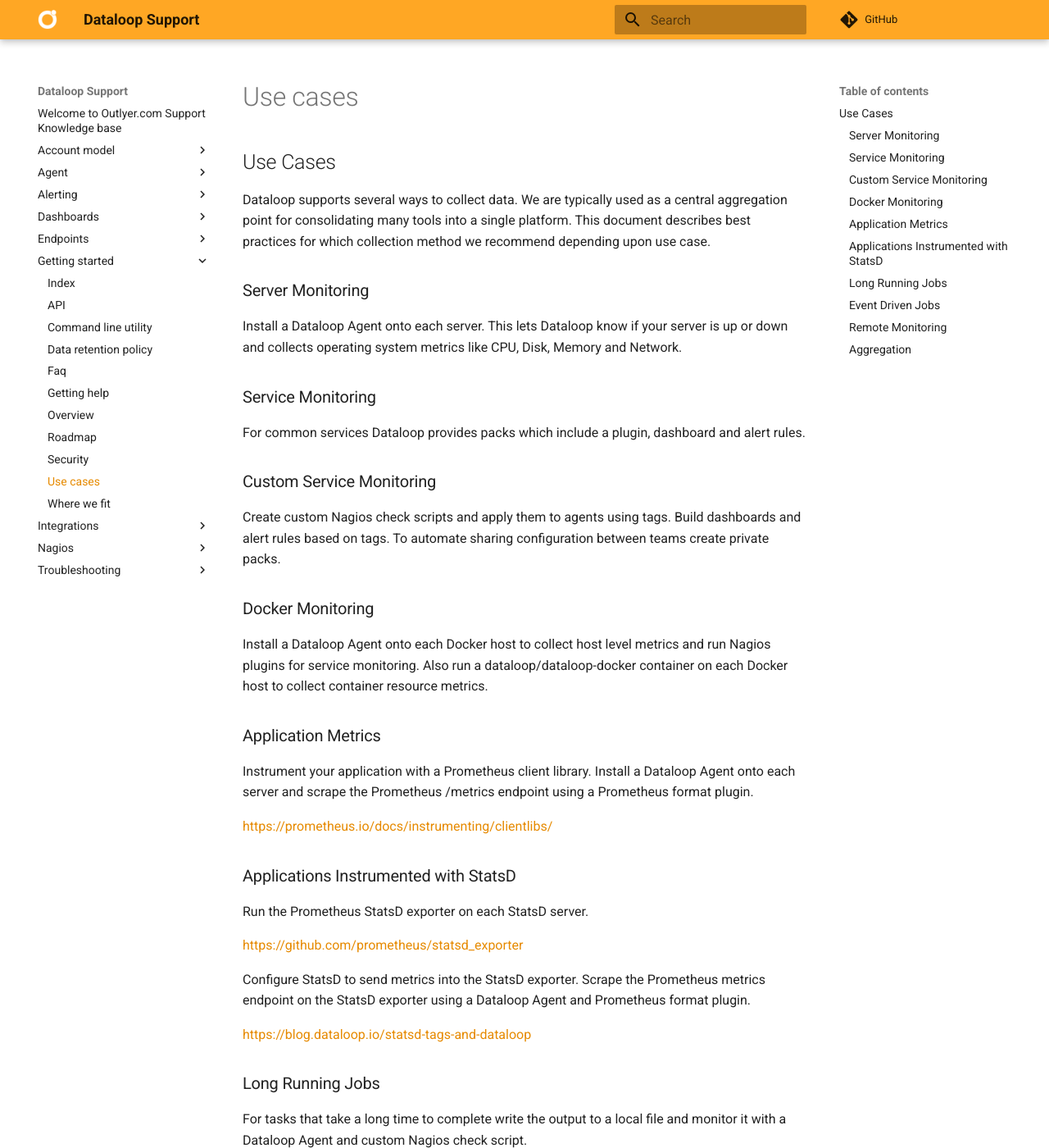
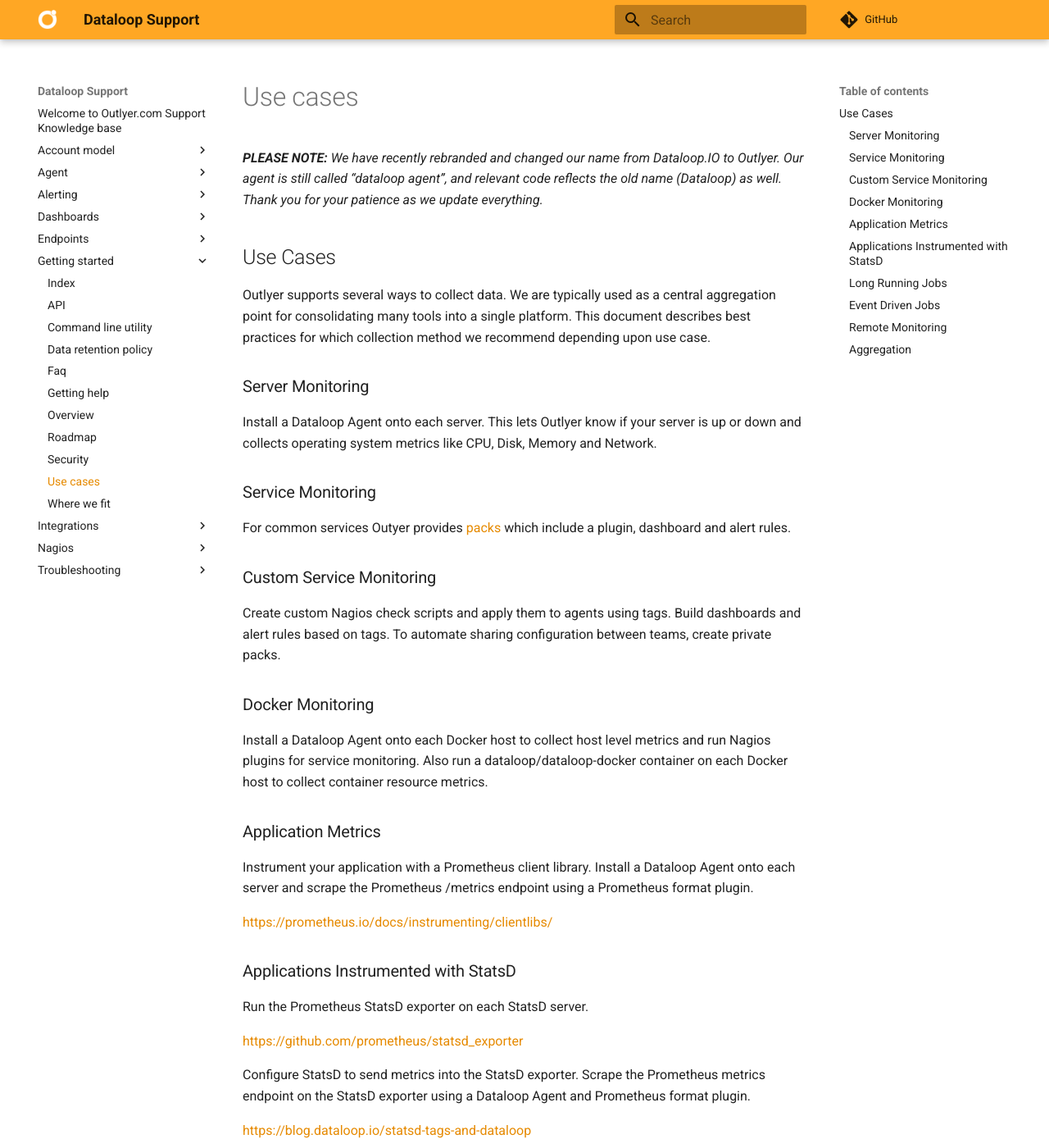
Before and after one commit to dataloop/dataloop-support, an MkDocs documentation site: the page built from docs/getting_started/use_cases.md, in a window 1280 px wide and 1400 px high. Shown: the whole window at 82% size. Built offline with MkDocs 1.6.1 and Material for MkDocs 9.7.7, drawn with Linux system fonts in a browser that asks for light colours; comment, search, counter and statistics services are not loaded; some of the changed text lies outside the part shown.

Commit message:
Several copy updates to Outlyer
this link doesn't work: graphite.dataloop.io

```diff
--- a/docs/getting_started/use_cases.md
+++ b/docs/getting_started/use_cases.md
@@ -1,18 +1,20 @@
+_**PLEASE NOTE:** We have recently rebranded and changed our name from Dataloop.IO to Outlyer. Our agent is still called “dataloop agent”, and relevant code reflects the old name (Dataloop) as well. Thank you for your patience as we update everything._
+
 ## Use Cases
 
-Dataloop supports several ways to collect data. We are typically used as a central aggregation point for consolidating many tools into a single platform. This document describes best practices for which collection method we recommend depending upon use case.
+Outlyer supports several ways to collect data. We are typically used as a central aggregation point for consolidating many tools into a single platform. This document describes best practices for which collection method we recommend depending upon use case.
 
 ### Server Monitoring
 
-Install a Dataloop Agent onto each server. This lets Dataloop know if your server is up or down and collects operating system metrics like CPU, Disk, Memory and Network.
+Install a Dataloop Agent onto each server. This lets Outlyer know if your server is up or down and collects operating system metrics like CPU, Disk, Memory and Network.
 
 ### Service Monitoring
 
-For common services Dataloop provides packs which include a plugin, dashboard and alert rules.
+For common services Outyer provides [packs](https://github.com/outlyerapp/packs) which include a plugin, dashboard and alert rules.
 
 ### Custom Service Monitoring
 
-Create custom Nagios check scripts and apply them to agents using tags. Build dashboards and alert rules based on tags. To automate sharing configuration between teams create private packs.
+Create custom Nagios check scripts and apply them to agents using tags. Build dashboards and alert rules based on tags. To automate sharing configuration between teams, create private packs.
 
 ### Docker Monitoring
 
@@ -42,7 +44,7 @@
 
 For tasks that are initiated as a result of an external event like CI builds or cron jobs push Graphite line protocol metrics to graphite.dataloop.io on TCP port 2003 using netcat.
 
-<https://support.dataloop.io/endpoints/graphite>
+<https://docs.outlyer.com/endpoints/graphite/>
 
 ### Remote Monitoring
 
@@ -50,4 +52,4 @@
 
 ### Aggregation
 
-Many open source collection tools like CollectD support Graphite output. These collectors can be configured to send metrics into Dataloop via our Graphite port.
+Many open source collection tools like CollectD support Graphite output. These collectors can be configured to send metrics into Outlyer via our Graphite port.
```
